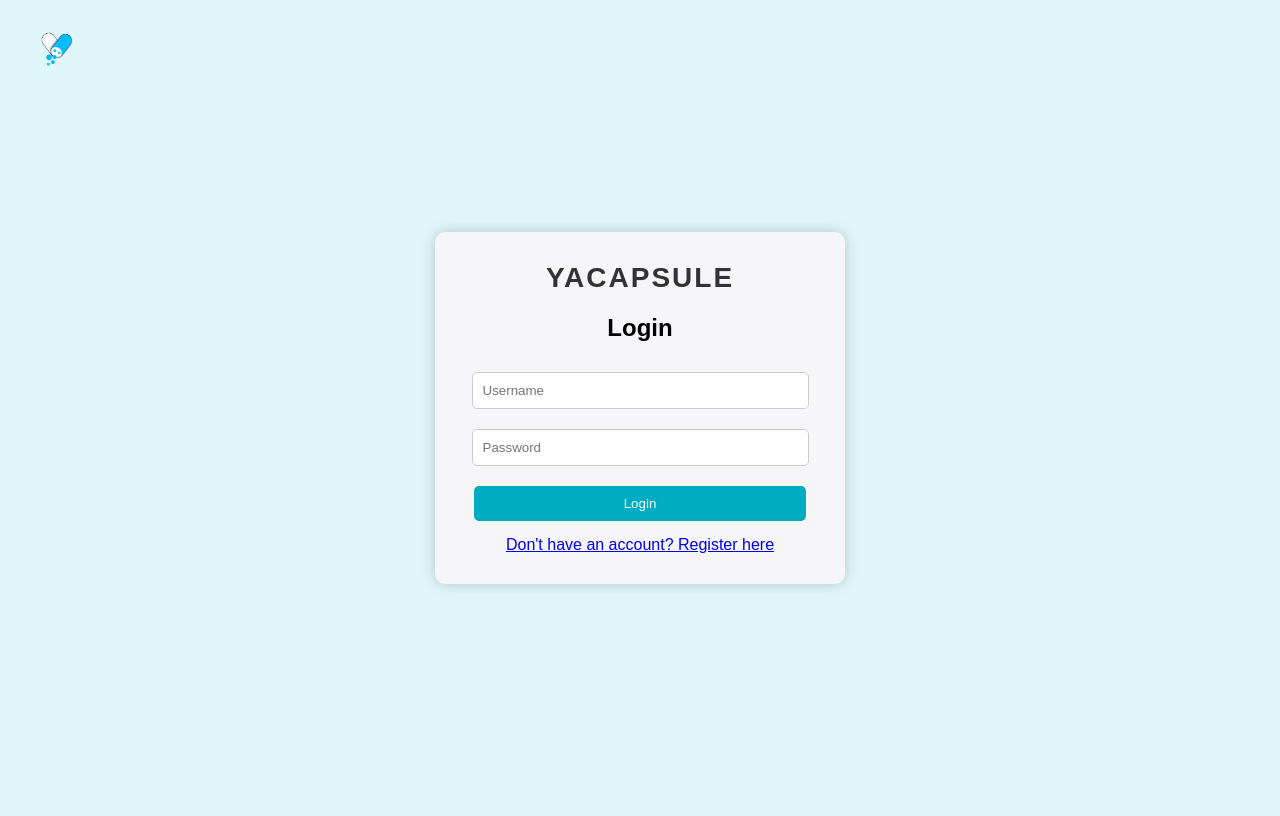
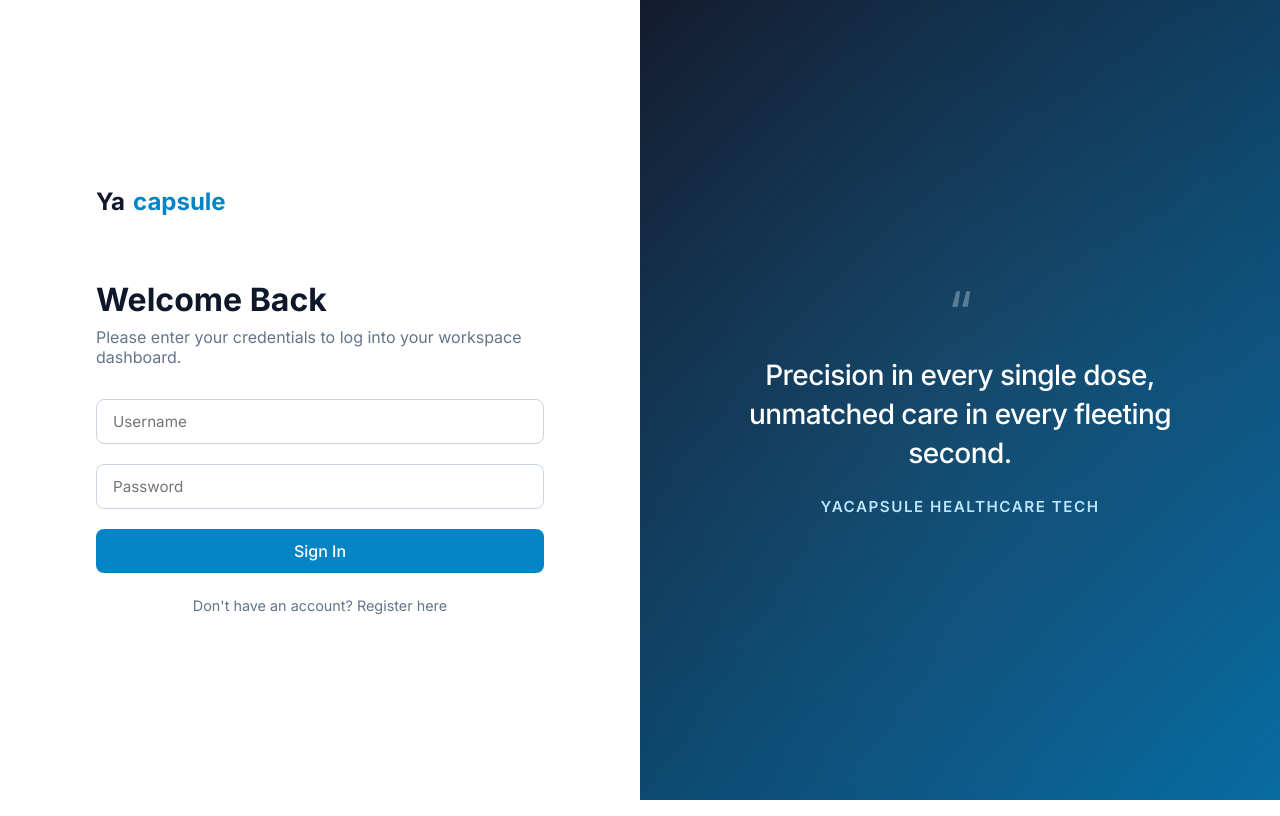
Before and after one commit to ahlenson/Yacapsule, a Flask app: page /login in a window 1280 px wide. Run offline with Flask 3, Linux system fonts and the light colour scheme.

Commit message:
Update login.html

```diff
--- a/templates/login.html
+++ b/templates/login.html
@@ -3,76 +3,172 @@
 <head>
     <meta charset="UTF-8">
     <title>Smart Medicine Dispenser - Login</title>
+    <link rel="preconnect" href="https://fonts.googleapis.com">
+    <link rel="preconnect" href="https://fonts.gstatic.com" crossorigin>
+    <link href="https://fonts.googleapis.com/css2?family=Inter:wght@400;500;600;700&display=swap" rel="stylesheet">
     <style>
         body {
-            font-family: Arial, sans-serif;
-            background: #e0f7fa;
+            font-family: 'Inter', sans-serif;
+            margin: 0;
+            padding: 0;
+            display: grid;
+            grid-template-columns: 1fr 1fr;
+            height: 100vh;
+            background-color: #ffffff;
+        }
+
+        /* Form Side Panel styling */
+        .form-side {
             display: flex;
+            flex-direction: column;
+            justify-content: center;
+            padding: 4rem 6rem;
+            background-color: #ffffff;
+        }
+
+        .brand-header {
+            display: flex;
+            align-items: center;
+            gap: 0.5rem;
+            font-size: 1.5rem;
+            font-weight: 700;
+            color: #0f172a;
+            text-decoration: none;
+            margin-bottom: 4rem;
+        }
+
+        .brand-header span { color: #0284c7; }
+
+        .welcome-meta h2 {
+            font-size: 2rem;
+            font-weight: 700;
+            color: #0f172a;
+            margin: 0 0 0.5rem 0;
+        }
+
+        .welcome-meta p {
+            color: #64748b;
+            margin: 0 0 2rem 0;
+        }
+
+        input {
+            width: 100%;
+            padding: 0.75rem 1rem;
+            margin-bottom: 1.25rem;
+            border-radius: 0.5rem;
+            border: 1px solid #cbd5e1;
+            font-family: 'Inter', sans-serif;
+            font-size: 0.95rem;
+            box-sizing: border-box;
+            transition: all 0.2s ease;
+        }
+
+        input:focus {
+            outline: none;
+            border-color: #0284c7;
+            box-shadow: 0 0 0 4px rgba(2, 132, 199, 0.1);
+        }
+
+        button {
+            width: 100%;
+            padding: 0.75rem;
+            background-color: #0284c7;
+            color: white;
+            border: none;
+            border-radius: 0.5rem;
+            font-family: 'Inter', sans-serif;
+            font-size: 1rem;
+            font-weight: 500;
+            cursor: pointer;
+            transition: background 0.2s ease;
+        }
+
+        button:hover { background-color: #0369a1; }
+
+        .link {
+            margin-top: 1.5rem;
+            color: #64748b;
+            text-decoration: none;
+            font-size: 0.9rem;
+            text-align: center;
+        }
+        .link:hover { color: #0284c7; }
+
+        /* Premium Visual Side Panel Layout */
+        .visual-side {
+            background: linear-gradient(135deg, #0f172a 0%, #0369a1 100%);
+            display: flex;
+            flex-direction: column;
             justify-content: center;
             align-items: center;
-            height: 100vh;
+            padding: 4rem;
+            color: white;
+            text-align: center;
+            position: relative;
+            overflow: hidden;
         }
 
-        .logo-top-left {
-            position: fixed;
-            top: 20px;
-            left: 20px;
-            width: 80px;
-            height: auto;
+        .visual-side::before {
+            content: '';
+            position: absolute;
+            width: 200%;
+            height: 200%;
+            background: radial-gradient(circle, rgba(255,255,255,0.05) 0%, transparent 80%);
+            top: -50%; left: -50%;
         }
 
-        .login-container {
-            background: rgb(246, 246, 248);
-            padding: 30px;
-            border-radius: 10px;
-            box-shadow: 0px 0px 15px rgba(0,0,0,0.2);
-            width: 350px;
-            text-align: center;
+        .quote-box {
+            position: relative;
+            z-index: 10;
+            max-width: 460px;
         }
 
-        .app-title {
-            font-size: 28px;
-            margin: 0 0 10px 0;
-            letter-spacing: 2px;
-            color: #333;
+        .quote-icon { font-size: 3.5rem; opacity: 0.3; margin-bottom: 1rem; line-height: 1; }
+
+        .quote-text {
+            font-size: 1.75rem;
+            font-weight: 500;
+            line-height: 1.4;
+            margin-bottom: 1.5rem;
+            letter-spacing: -0.02em;
         }
-        input {
-            width: 90%;
-            padding: 10px;
-            margin: 10px 0;
-            border-radius: 5px;
-            border: 1px solid #ccc;
+
+        .quote-author {
+            font-size: 0.95rem;
+            text-transform: uppercase;
+            letter-spacing: 0.1em;
+            color: #bae6fd;
+            font-weight: 600;
         }
-        button {
-            width: 95%;
-            padding: 10px;
-            background-color: #00acc1;
-            color: white;
-            border: none;
-            border-radius: 5px;
-            margin-top: 10px;
-            cursor: pointer;
-        }
-        button:hover {
-            background-color: #00838f;
-        }
-        .link {
-            margin-top: 15px;
-            display: block;
+
+        @media (max-width: 900px) {
+            body { grid-template-columns: 1fr; }
+            .visual-side { display: none; }
+            .form-side { padding: 3rem 2rem; }
         }
     </style>
 </head>
 <body>
-    <img src="{{ url_for('static', filename='logo.png') }}" class="logo-top-left">
-    <div class="login-container">
-        <h1 class="app-title">YACAPSULE</h1>
-        <h2>Login</h2>
+    <div class="form-side">
+        <a href="#" class="brand-header">Ya<span>capsule</span></a>
+        <div class="welcome-meta">
+            <h2>Welcome Back</h2>
+            <p>Please enter your credentials to log into your workspace dashboard.</p>
+        </div>
         <form method="POST" action="/login">
-            <input type="text" name="username" placeholder="Username" required><br>
-            <input type="password" name="password" placeholder="Password" required><br>
-            <button type="submit">Login</button>
+            <input type="text" name="username" placeholder="Username" required>
+            <input type="password" name="password" placeholder="Password" required>
+            <button type="submit">Sign In</button>
         </form>
         <a href="/register" class="link">Don't have an account? Register here</a>
     </div>
+
+    <div class="visual-side">
+        <div class="quote-box">
+            <div class="quote-icon">“</div>
+            <div class="quote-text">Precision in every single dose, unmatched care in every fleeting second.</div>
+            <div class="quote-author">Yacapsule Healthcare Tech</div>
+        </div>
+    </div>
 </body>
 </html>
```
